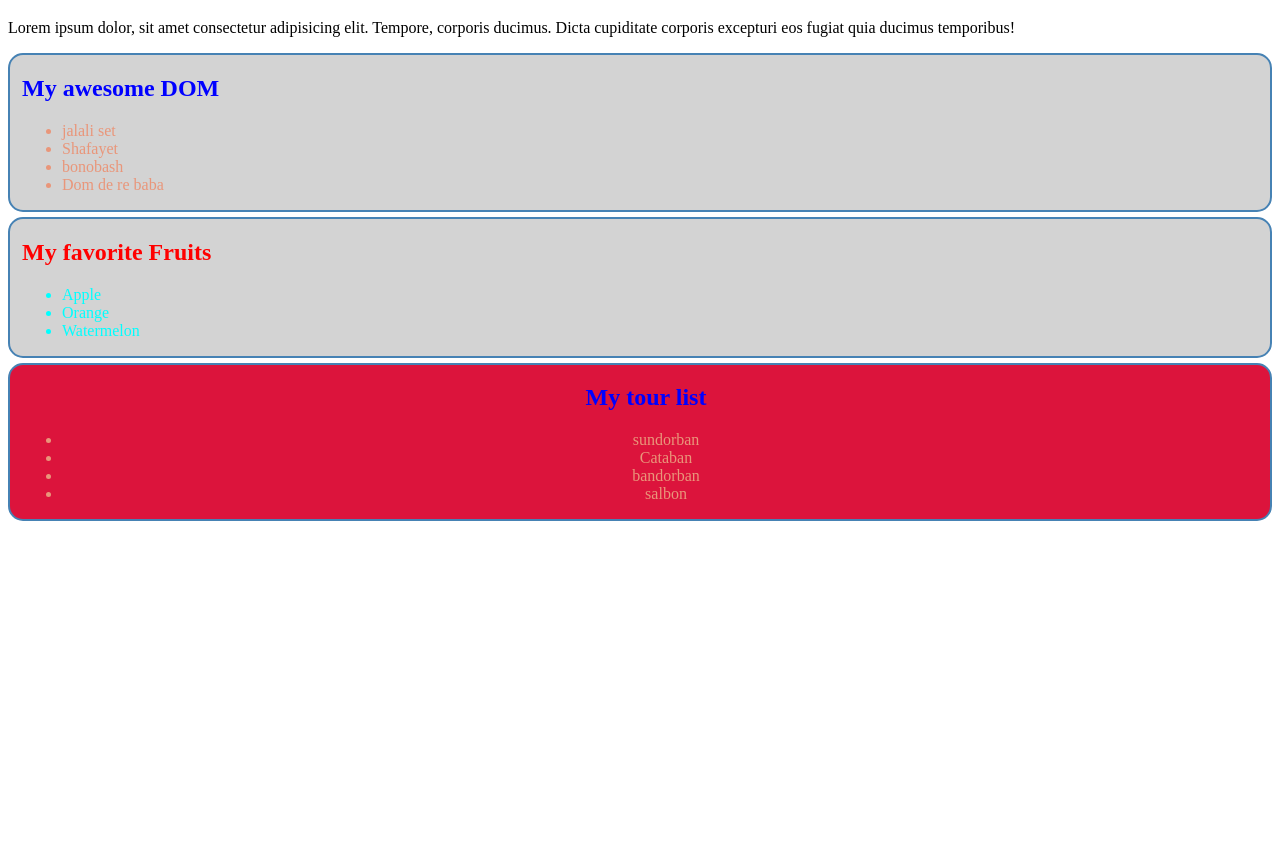
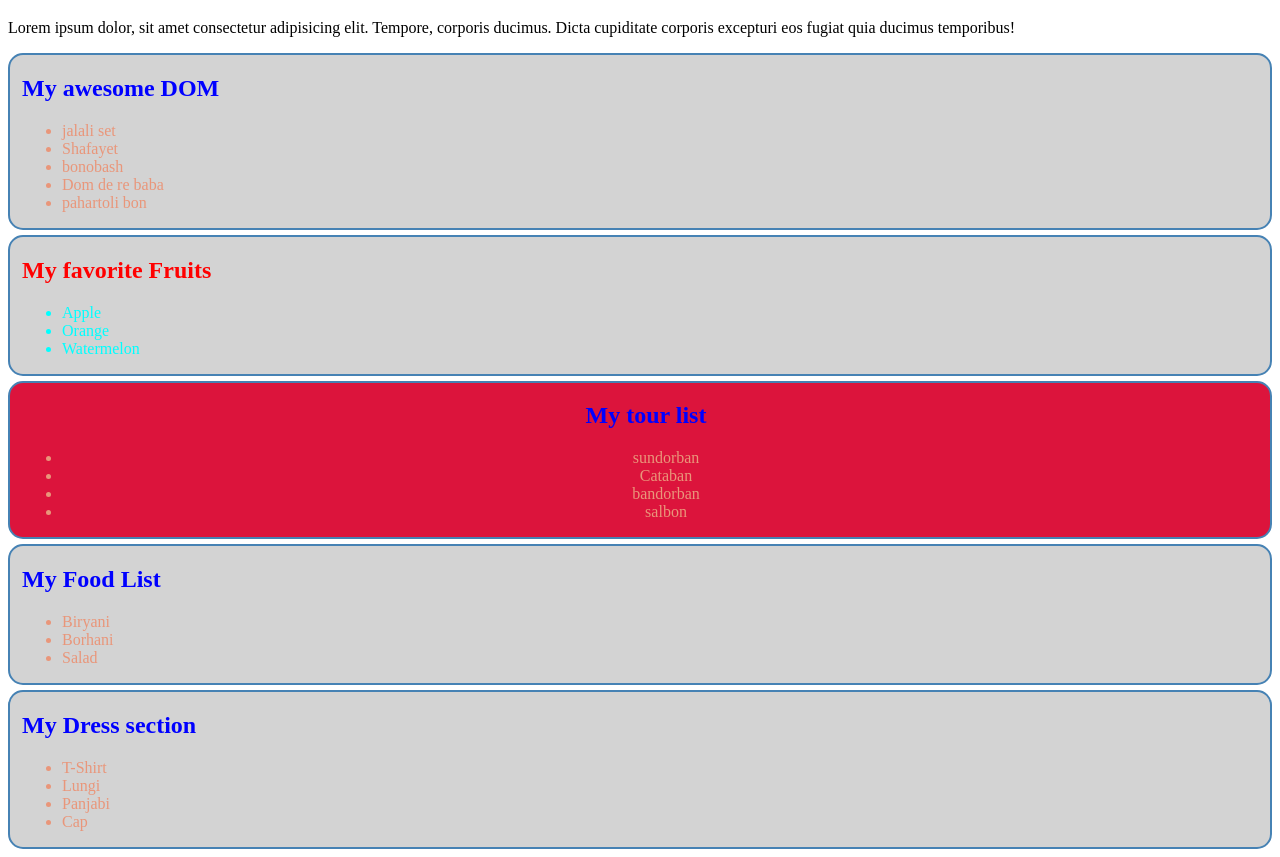
Before and after one commit to abdussamadsaiful7/practice-HTML_CSS-With-Javascripts, a plain HTML site: page index.html in a window 1280 px wide. Shown: the part 61-918 px from the top of the page. Before the commit the page ends 800 px from the top, so only its background shows below. Drawn offline with Linux system fonts and the light colour scheme.

Commit message:
added js code

```diff
--- a/index.html
+++ b/index.html
@@ -23,10 +23,10 @@
         <h1>Welcome to my DOM</h1>
         <p>Lorem ipsum dolor, sit amet consectetur adipisicing elit. Tempore, corporis ducimus. Dicta cupiditate corporis excepturi eos fugiat quia ducimus temporibus!</p>
     </header>
-    <main>
+    <main id="main-container">
         <section>
             <h1> My awesome DOM </h1>
-            <ul>
+            <ul id="places-list">
                 <li>jalali set</li>
                 <li>Shafayet</li>
                 <li>bonobash</li>
@@ -52,6 +52,7 @@
         </section>
     </main>
     <script src="js/dom.js"></script>
+    <script src="js/append.js"></script>
     <script src="js/js-style.js"></script>
     <script>
 
--- /dev/null
+++ b/js/append.js
@@ -0,0 +1,53 @@
+
+//1. where to add,
+const placesList = document.getElementById('places-list');
+placesList.style.color = 'black';
+
+//2. what to be added
+const li = document.createElement('li');
+li.innerText = 'pahartoli bon';
+
+//3. add the child
+placesList.appendChild(li);
+
+//1.where to add
+const mainContainer = document.getElementById('main-container');
+
+//2. what to be add.
+const section = document.createElement('section');
+const h1 = document.createElement('h1');
+h1.innerText = 'My Food List';
+section.appendChild(h1);
+
+
+
+const ul = document.createElement('ul');
+const li1 =  document.createElement('li');
+li1.innerText = 'Biryani';
+ul.appendChild(li1);
+
+const li2 =  document.createElement('li');
+li2.innerText = 'Borhani';
+ul.appendChild(li2);
+
+const li3 =  document.createElement('li');
+li3.innerText = 'Salad';
+ul.appendChild(li3);
+
+section.appendChild(ul);
+
+mainContainer.appendChild(section);
+
+//set innerHTML directly
+const sectionDress = document.createElement('section');
+sectionDress.innerHTML = `
+<h1> My Dress section</h1>
+<ul>
+    <li>T-Shirt</li>
+    <li>Lungi</li>
+    <li>Panjabi</li>
+    <li>Cap</li>
+
+</ul>
+`
+mainContainer.appendChild(sectionDress);
```
